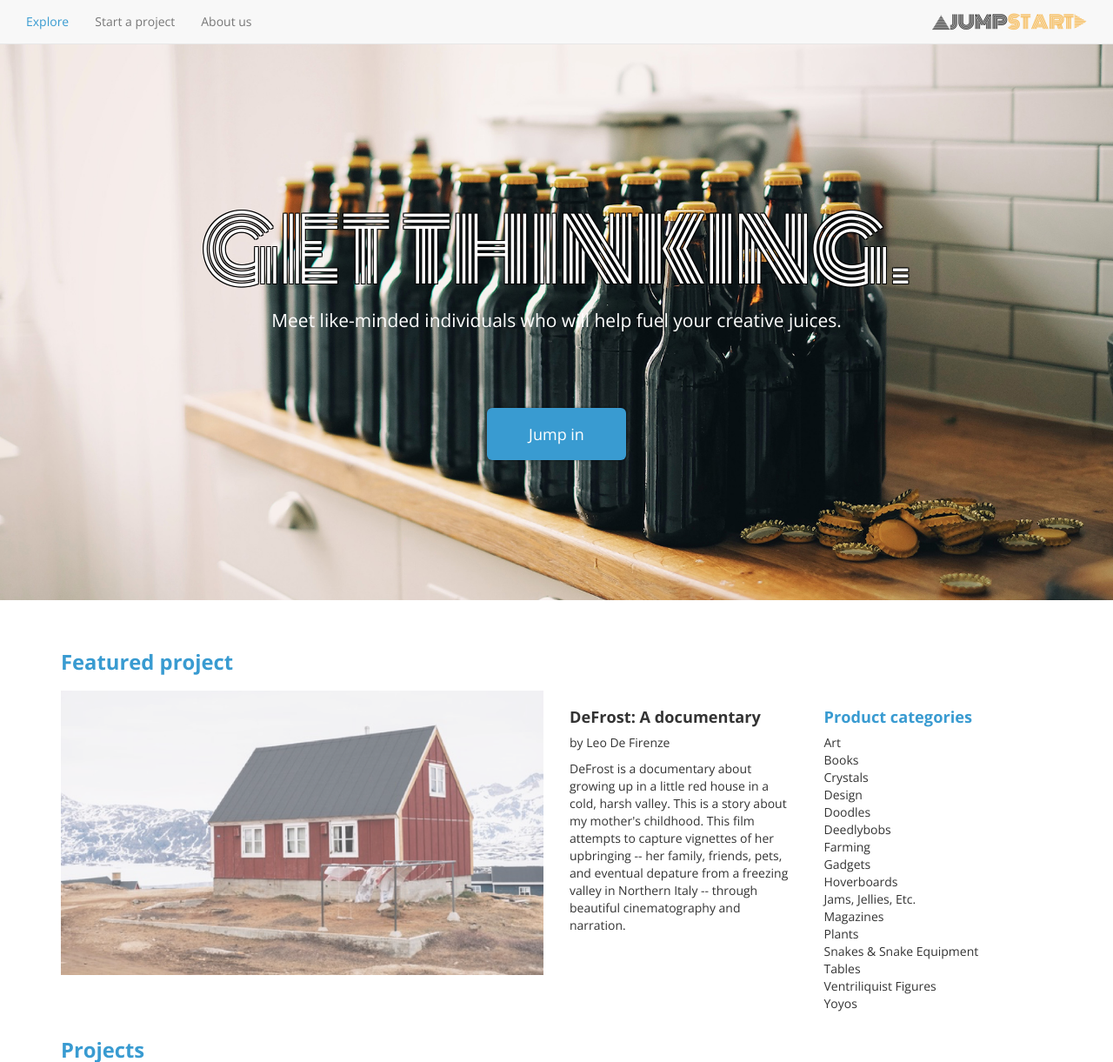
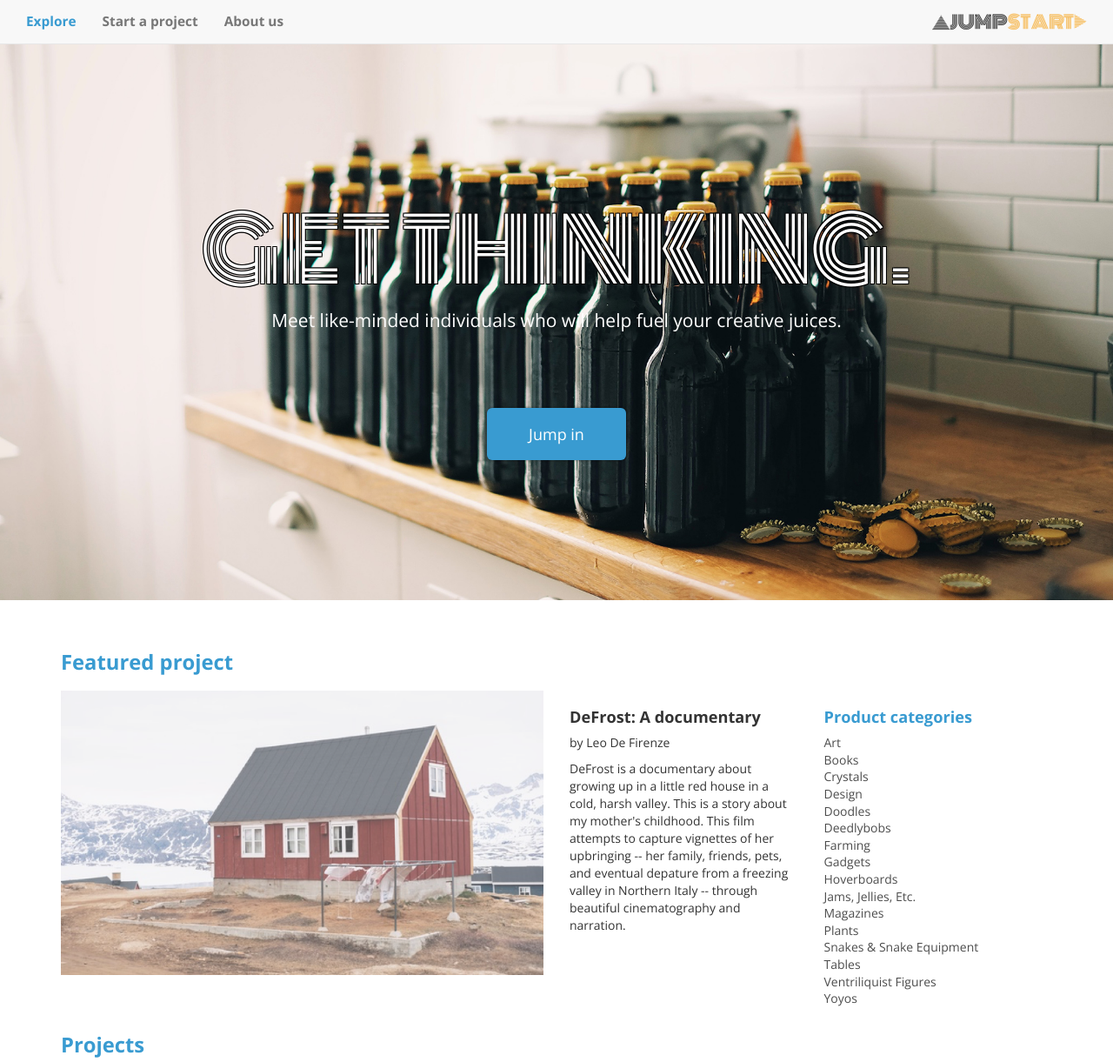
Before and after one commit to Rduous/JumpStart, a plain HTML site: page index.html in a window 1280 px wide. Shown: the top 1221 px of the page at 87% size. Drawn offline with nearby package versions, Linux system fonts and the light colour scheme.

Commit message:
Adds some missing styling

```diff
--- a/resources/css/style.css
+++ b/resources/css/style.css
@@ -53,11 +53,15 @@ h3 {
   box-shadow: 0 0 0 rgba(0, 0, 0, 0.5);
 }
 
+/* Header section */
+.navbar a {
+  font-size: 1.1rem;
+  font-weight: bold;
+}
 
-/* jumbotron */
+/* jumbotron section */
 
 #jumbotron-section {
-  /*position: absolute;*/
   height: 52rem;
 }
 
@@ -120,6 +124,11 @@ h3 {
   margin-bottom: 20px;
 }
 
+.featured ul {
+  color: rgba(0,0,0,0.7);
+  line-height: 1.4em;
+}
+
 
 /* Projects section */
 
```
